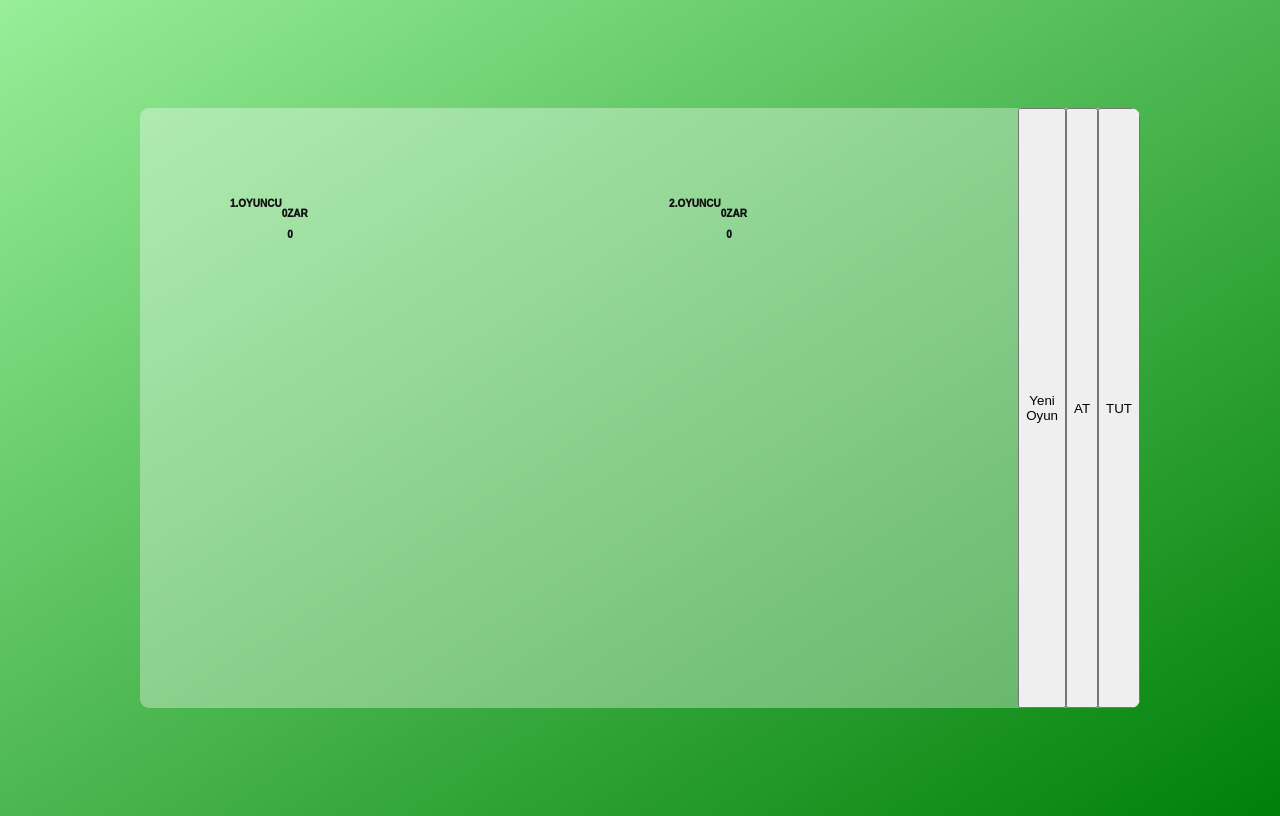
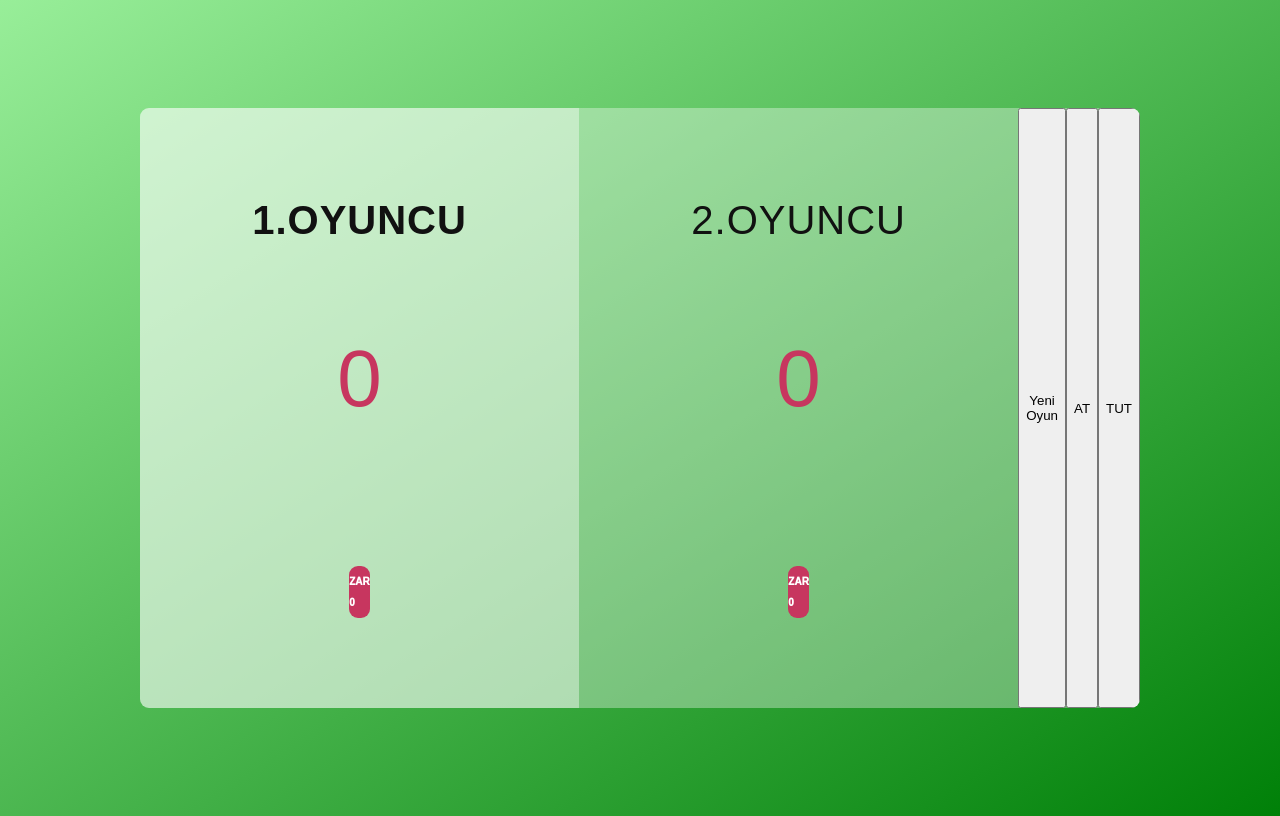
Before and after one commit to GriffithsofBerserk/JsDice, a plain HTML site: page index.html in a window 1280 px wide. Drawn offline with Linux system fonts and the light colour scheme.

Commit message:
changed first player's css features

```diff
--- a/style.css
+++ b/style.css
@@ -28,4 +28,40 @@ main{
     flex:50%;
     padding:9rem;
     display:flex;
+    flex-direction: column;
+    align-items: center;
+    transition: all 0.75s;
 }
+.name{
+    position: relative;
+    font-size:4rem;
+    text-transform: uppercase;
+    letter-spacing: 1px;
+    word-spacing: 2px;
+    font-weight: 300;
+    margin-bottom:1rem;
+}
+.score{
+    font-size:8rem;
+    font-weight:300;
+    color:#c7365f;
+    margin-bottom:auto;
+}
+.player--active{
+    background-color: rgba(255,255,255,0.4);
+}
+.player--active .name{
+    font-weight: 700;
+}
+.player--active .score{
+    font-weight: 400;
+}
+.player--active .current{
+    opacitiy:1;
+}
+.current{
+    background-color: #c7365f;
+    opacitiy:0.8;
+    border-radius:9px;
+    color:#fff;
+}
```
